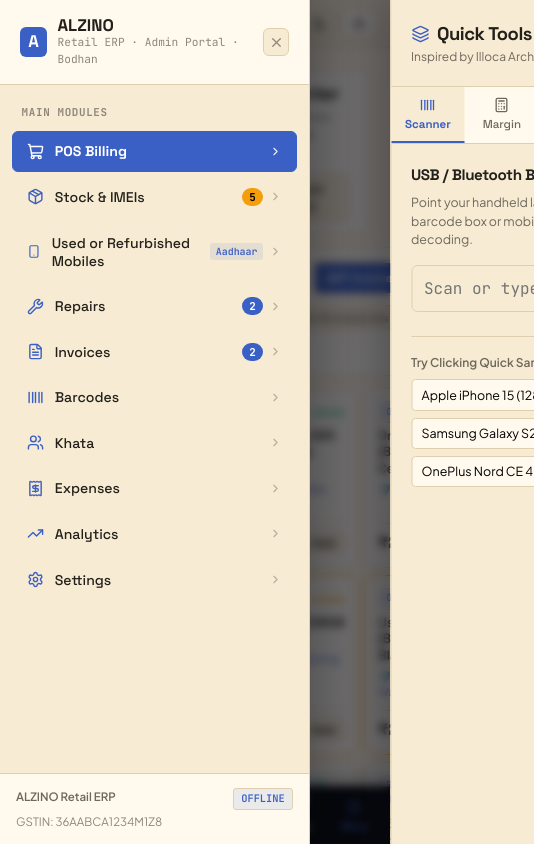
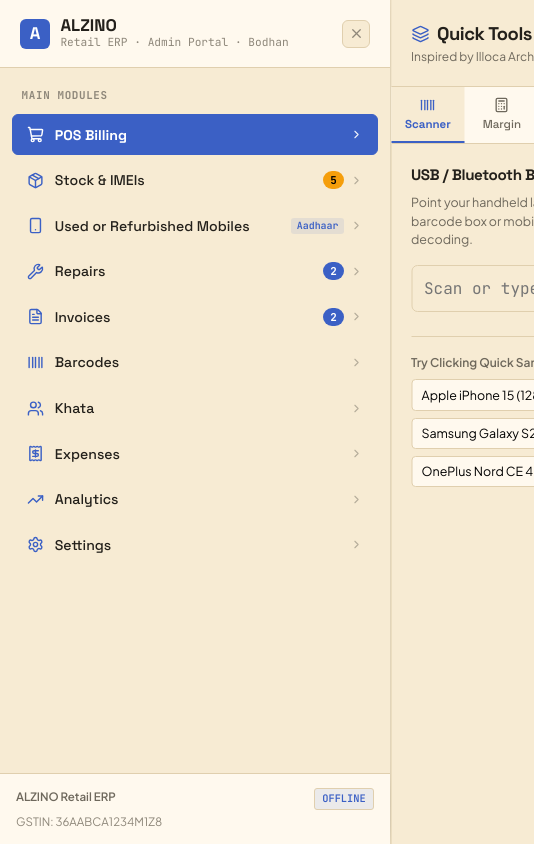
Before and after one commit to saivara1341/alzino, a React (Vite) app: page / in a window 390 px wide. Both pictures are taken after a click on the button "Menu". Shown: the top 844 px of the page, 534 px wide, since content can reach past the window. Built offline with nearby package versions, Linux system fonts and the light colour scheme.

Commit message:
Fix header full width on mobile and make main menu drawer cover completely till down

```diff
--- a/src/App.jsx
+++ b/src/App.jsx
@@ -143,7 +143,7 @@ export default function App() {
   const pendingRepairsCount = repairJobs.filter(j => j.status !== 'Delivered').length;
 
   return (
-    <div style={{ minHeight: '100vh', display: 'flex', flexDirection: 'column' }}>
+    <div style={{ minHeight: '100vh', display: 'flex', flexDirection: 'column', width: '100%', maxWidth: '100%', overflowX: 'hidden' }}>
 
       {/* Header */}
       <Header
@@ -160,7 +160,7 @@ export default function App() {
       />
 
       {/* Main Tab Content */}
-      <main style={{ flex: 1 }}>
+      <main style={{ flex: 1, width: '100%', maxWidth: '100%', boxSizing: 'border-box' }}>
         {activeTab === 'pos' && (
           <PosBilling
             inventory={inventory}
--- a/src/components/Header.jsx
+++ b/src/components/Header.jsx
@@ -71,14 +71,11 @@ export default function Header({
         top: 0,
         zIndex: 100,
         backdropFilter: 'blur(16px)',
+        width: '100%',
+        maxWidth: '100vw',
+        boxSizing: 'border-box'
       }}>
-        <div style={{
-          padding: '0.45rem 1.25rem',
-          display: 'flex',
-          alignItems: 'center',
-          justifyContent: 'space-between',
-          gap: '1rem',
-        }}>
+        <div className="header-content-inner">
           {/* Left: 3 Lines Menu Button + Brand + Active Screen Indicator */}
           <div style={{ display: 'flex', alignItems: 'center', gap: '0.75rem' }}>
             {/* 3 Lines Hamburger Menu Button (Mobile Only - Hidden on Desktop) */}
@@ -281,22 +278,8 @@ export default function Header({
           style={{ zIndex: 1100 }}
         >
           <div
-            className="animate-fade-in"
+            className="main-menu-drawer animate-fade-in"
             onClick={(e) => e.stopPropagation()}
-            style={{
-              position: 'fixed',
-              top: 0,
-              left: 0,
-              width: '310px',
-              maxWidth: '85vw',
-              height: '100vh',
-              background: 'var(--surface-primary)',
-              borderRight: '1px solid var(--border-color)',
-              boxShadow: '10px 0 40px rgba(0,0,0,0.25)',
-              display: 'flex',
-              flexDirection: 'column',
-              zIndex: 1200,
-            }}
           >
             {/* Menu Header */}
             <div style={{
--- a/src/components/PosBilling.jsx
+++ b/src/components/PosBilling.jsx
@@ -584,19 +584,22 @@ export default function PosBilling({
   }, [invoices, invoiceSearchTerm]);
 
   return (
-    <div style={{ display: 'flex', flexDirection: 'column', gap: '0.85rem', padding: '1.25rem' }}>
+    <div className="app-module-container">
 
       {/* Top Header & Sub-Navigation */}
       <div style={{
         background: 'var(--surface-card)',
-        padding: '0.65rem 1.25rem',
+        padding: '0.65rem 1rem',
         borderRadius: 'var(--radius-md)',
         border: '1px solid var(--border-color)',
         display: 'flex',
         alignItems: 'center',
         justifyContent: 'space-between',
         flexWrap: 'wrap',
-        gap: '0.75rem'
+        gap: '0.75rem',
+        width: '100%',
+        maxWidth: '100%',
+        boxSizing: 'border-box'
       }}>
         <div style={{ display: 'flex', alignItems: 'center', gap: '0.75rem' }}>
           <div style={{
@@ -676,12 +679,12 @@ export default function PosBilling({
         <div className="pos-register-grid">
 
           {/* Left: Product Catalog & Fast Search */}
-          <div style={{ display: 'flex', flexDirection: 'column', gap: '0.75rem' }}>
+          <div style={{ display: 'flex', flexDirection: 'column', gap: '0.75rem', width: '100%', minWidth: 0, boxSizing: 'border-box' }}>
 
             {/* Search & Mode Bar */}
-            <div className="illoca-card" style={{ padding: '0.75rem' }}>
-              <div style={{ display: 'flex', gap: '0.6rem', alignItems: 'center' }}>
-                <div style={{ position: 'relative', flex: 1 }}>
+            <div className="illoca-card" style={{ padding: '0.75rem', width: '100%', boxSizing: 'border-box' }}>
+              <div style={{ display: 'flex', gap: '0.6rem', alignItems: 'center', flexWrap: 'wrap' }}>
+                <div style={{ position: 'relative', flex: '1 1 200px', minWidth: 0 }}>
                   <Search
                     size={16}
                     style={{ position: 'absolute', left: '12px', top: '50%', transform: 'translateY(-50%)', color: 'var(--text-muted)' }}
@@ -689,12 +692,12 @@ export default function PosBilling({
                   <input
                     ref={searchInputRef}
                     type="text"
-                    placeholder="Search model, brand, barcode, or IMEI (e.g. 'iphone', 'cable', 'samsung')..."
+                    placeholder="Search model, brand, IMEI (e.g. 'iphone', 'cable')..."
                     value={searchTerm}
                     onChange={(e) => setSearchTerm(e.target.value)}
                     onKeyDown={handleSearchKeyDown}
                     className="input-field"
-                    style={{ paddingLeft: '2.2rem', paddingRight: searchTerm ? '2rem' : '0.75rem', height: '36px', fontSize: '0.84rem' }}
+                    style={{ minWidth: 0, width: '100%', boxSizing: 'border-box', paddingLeft: '2.2rem', paddingRight: searchTerm ? '2rem' : '0.75rem', height: '36px', fontSize: '0.84rem' }}
                     autoFocus
                   />
                   {searchTerm && (
--- a/src/index.css
+++ b/src/index.css
@@ -88,6 +88,16 @@ body.theme-dark {
   padding: 0;
 }
 
+html, body, #root {
+  width: 100%;
+  max-width: 100vw;
+  min-height: 100vh;
+  margin: 0;
+  padding: 0;
+  overflow-x: hidden;
+  box-sizing: border-box;
+}
+
 body {
   font-family: var(--font-body);
   background-color: var(--bg-main);
@@ -95,11 +105,26 @@ body {
   line-height: 1.5;
   -webkit-font-smoothing: antialiased;
   -moz-osx-font-smoothing: grayscale;
-  min-height: 100vh;
   background-image: radial-gradient(var(--grid-dots) 1px, transparent 1px);
   background-size: 24px 24px;
-  overflow-x: hidden;
   transition: background-color 0.3s ease, color 0.3s ease;
+}
+
+header {
+  width: 100% !important;
+  max-width: 100vw !important;
+  box-sizing: border-box !important;
+}
+
+.header-content-inner {
+  width: 100% !important;
+  max-width: 100% !important;
+  box-sizing: border-box !important;
+  padding: 0.45rem 1.25rem;
+  display: flex;
+  align-items: center;
+  justify-content: space-between;
+  gap: 0.5rem;
 }
 
 /* Typography Helpers */
@@ -469,6 +494,46 @@ input, select, textarea {
   line-height: 1;
 }
 
+/* Main Menu Drawer (Full screen coverage top-to-bottom on mobile) */
+.main-menu-drawer {
+  position: fixed;
+  top: 0;
+  left: 0;
+  right: 0;
+  bottom: 0;
+  width: 100%;
+  max-width: 100vw;
+  height: 100%;
+  height: 100dvh;
+  min-height: 100vh;
+  background: var(--surface-primary);
+  display: flex;
+  flex-direction: column;
+  z-index: 1200;
+  overflow: hidden;
+}
+
+@media (min-width: 769px) {
+  .main-menu-drawer {
+    width: 340px !important;
+    max-width: 85vw !important;
+    right: auto !important;
+    border-right: 1px solid var(--border-color);
+    box-shadow: 10px 0 40px rgba(0, 0, 0, 0.25);
+  }
+}
+
+/* App Module Container */
+.app-module-container {
+  display: flex;
+  flex-direction: column;
+  gap: 0.85rem;
+  padding: 1.25rem;
+  width: 100%;
+  max-width: 100%;
+  box-sizing: border-box;
+}
+
 /* Global Responsive Breakpoints */
 @media (max-width: 960px) {
   .pos-register-grid {
@@ -478,6 +543,14 @@ input, select, textarea {
 }
 
 @media (max-width: 768px) {
+  .header-content-inner {
+    padding: 0.4rem 0.65rem !important;
+  }
+
+  .app-module-container {
+    padding: 0.65rem 0.5rem !important;
+  }
+
   /* Navigation Bar Adaptations */
   .desktop-nav-bar {
     display: none !important;
```
